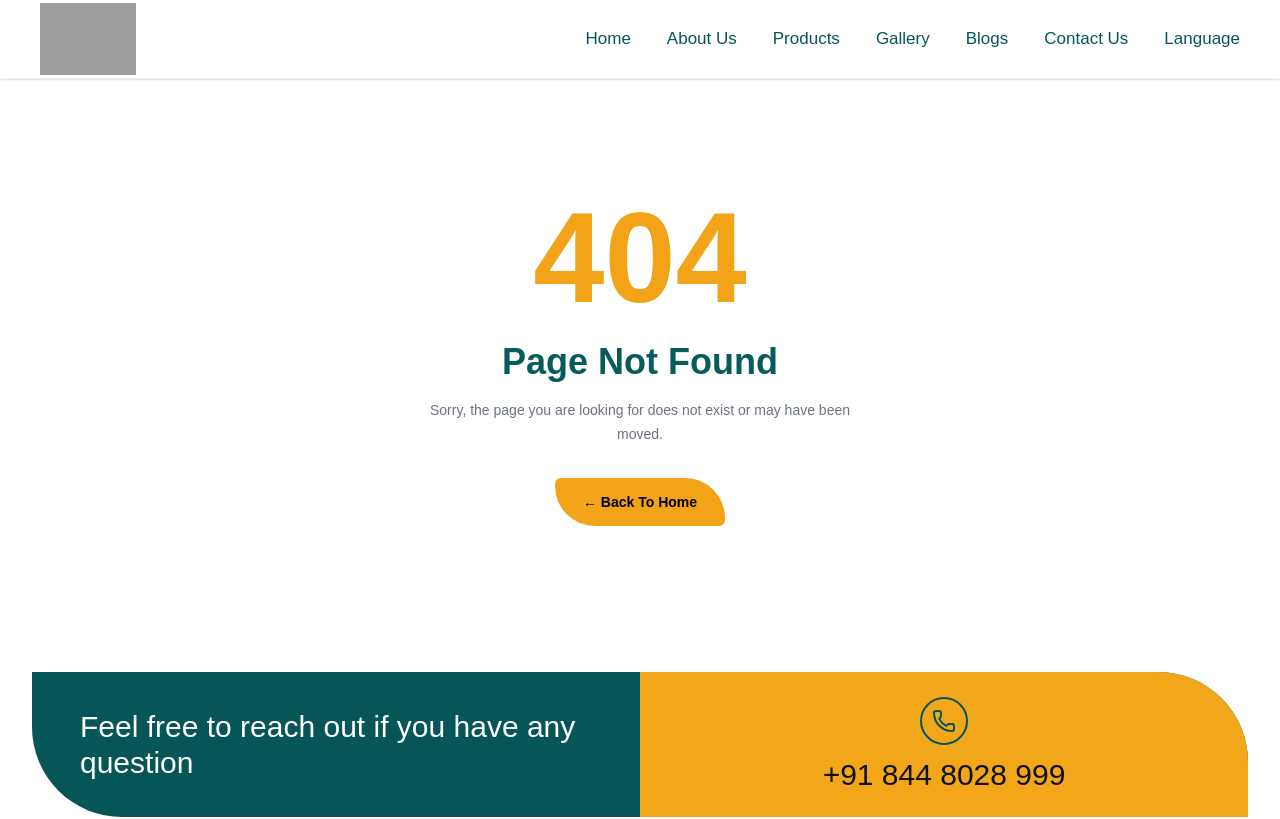
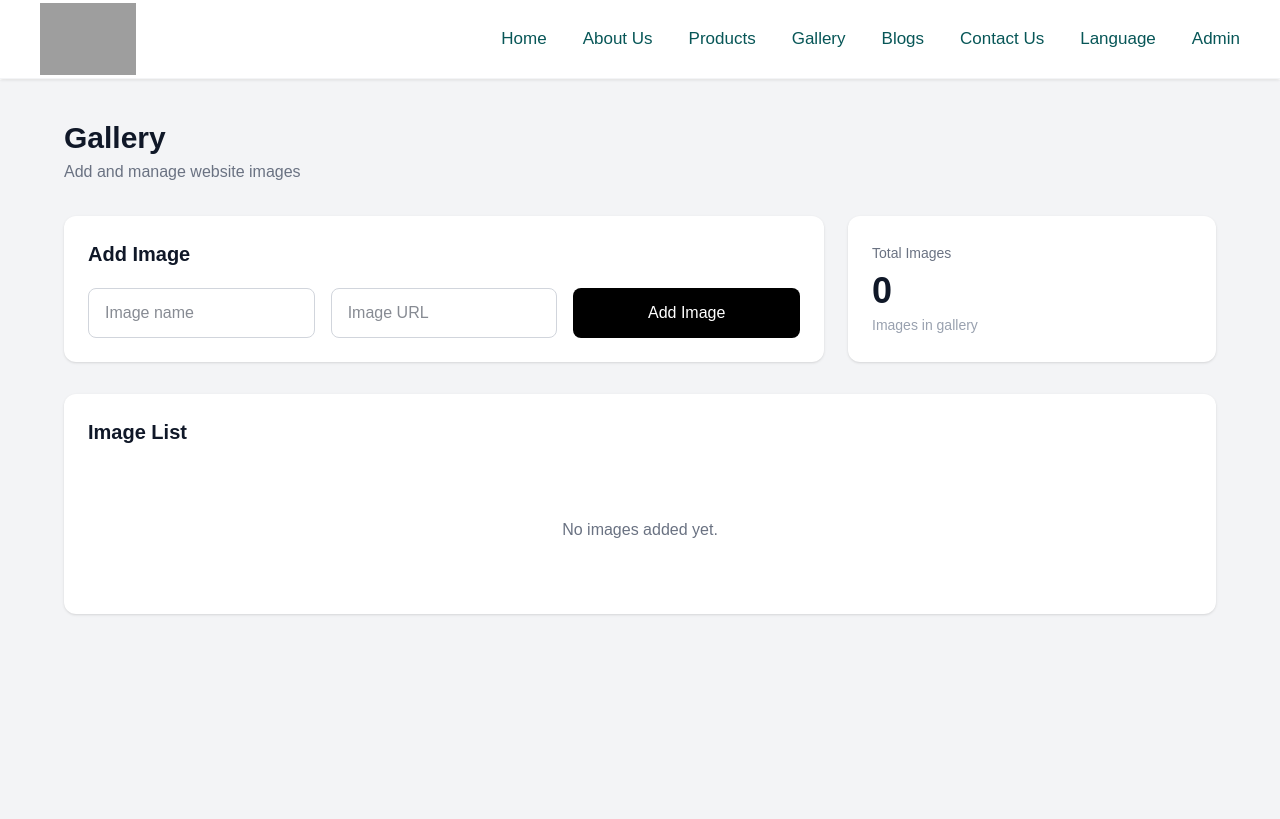
Before and after one commit to Jaysinghgautam/natureharvest, a React (Vite) app: page /admin/dashboard in a window 1280 px wide. Shown: the top 819 px of the page. Built offline with nearby package versions, Linux system fonts and the light colour scheme; grey boxes are pictures that could not be loaded.

Commit message:
added admin pannel

```diff
--- a/src/App.tsx
+++ b/src/App.tsx
@@ -24,6 +24,8 @@ import FAQ from "./pages/FAQ";
 
 import Privacy from "./pages/Privacy";
 import TermAndCondition from "./pages/TermAndCondition";
+import Login from "./pages/Login";
+import DashBord from "./pages/DashBord";
 
 function App() {
   return (
@@ -65,6 +67,11 @@ function App() {
               <Route path="/faq" element={<FAQ />} />
               Term and Conditions
               <Route path="/terms" element={<TermAndCondition />} />
+
+              {/* Admin login */}
+               <Route path="/login" element={<Login />} />
+               {/* admin DashBoard  */}
+               <Route path="/admin/dashboard" element={<DashBord/>} />
             </Routes>
           </main>
 
--- a/src/components/Hero.tsx
+++ b/src/components/Hero.tsx
@@ -88,9 +88,6 @@ const Hero = () => {
 
               <div className="absolute inset-0 bg-gradient-to-tr from-[#003f42]/20 via-transparent to-white/10" />
 
-              <span className="absolute bottom-5 left-5 rounded-full border border-white/30 bg-white/15 px-4 py-2 text-xs font-medium text-white backdrop-blur-md sm:text-sm">
-                🌱 Naturally Sourced
-              </span>
             </div>
           </motion.div>
 
--- a/src/components/Navbar.tsx
+++ b/src/components/Navbar.tsx
@@ -1,4 +1,3 @@
-
 import { useEffect, useState } from "react";
 import { AnimatePresence, motion } from "framer-motion";
 import { Link, NavLink } from "react-router-dom";
@@ -13,14 +12,16 @@ const aboutLinks = [
 const brochureLinks = [
   { name: "Catalogue", path: "/pdfs/Nature Harvest -Catalogue.pdf" },
   { name: "B2B Catalogue", path: "/pdfs/N.H - B2B Catalogue 2no.pdf" },
-  { name: "Power Brand Catalogue", path: "/pdfs/N.H - Power Brand  Catalogue 3no.pdf" },
+  {
+    name: "Power Brand Catalogue",
+    path: "/pdfs/N.H - Power Brand  Catalogue 3no.pdf",
+  },
   {
     name: "Corporate Presentation",
     path: "/pdfs/N.H - Corporate Presentation 4no.pdf",
   },
   { name: "Rice Catalogue", path: "/pdfs/N.H - Rice Catalogue 5no.pdf" },
 ];
-
 
 const navClass = ({ isActive }: { isActive: boolean }) =>
   `text-[17px] font-medium transition-colors duration-200 ${
@@ -155,6 +156,9 @@ function Navbar() {
             <button className="text-[17px] font-medium text-[#075657] transition hover:text-[#f2a619]">
               Language
             </button>
+            <NavLink to="/login" className={navClass}>
+              Admin
+            </NavLink>
           </nav>
 
           {/* Mobile Button */}
--- a/src/components/WhyChoseUs.tsx
+++ b/src/components/WhyChoseUs.tsx
@@ -12,22 +12,22 @@ const trustItems = [
   {
     title: "We Value Transparency and Fairness:",
     description:
-      "We believe in transparent communication, fair business practices, and building long-term relationships with our customers.",
+      "Open communication is the cornerstone of our business. We offer competitive and fair pricing to build trust and cultivate long-term partnerships.",
   },
   {
     title: "We Guarantee Global Quality and Compliance:",
     description:
-      "Our products follow rigorous quality standards and international compliance requirements to ensure reliable global delivery.",
+      "Every product we deliver meets the highest international standards. You can trust us to provide premium quality that adheres to global regulations.",
   },
   {
     title: "We Make Business Easy:",
     description:
-      "From sourcing to documentation and delivery, we simplify the process and provide flexible solutions according to your requirements.",
+      "From efficient documentation to seamless coordination, we simplify the complexities of trade to ensure your experience with us is hassle-free.",
   },
   {
     title: "We Deliver Consistency and Reliability:",
     description:
-      "We maintain consistent quality and dependable supply so that every shipment meets your expectations.",
+      "You can count on us for consistent product quality and on-time deliveries, every single time.",
   },
 ];
 
--- a/src/data/products.ts
+++ b/src/data/products.ts
@@ -23,6 +23,8 @@ export type ProductVariant = {
   rating: number;
   reviews: number;
 };
+
+
 
 export const products: Product[] = [
   {
--- /dev/null
+++ b/src/pages/DashBord.tsx
@@ -0,0 +1,135 @@
+import React, { useState } from "react";
+
+interface GalleryImage {
+  id: string;
+  name: string;
+  url: string;
+}
+
+const Dashboard: React.FC = () => {
+  const [images, setImages] = useState<GalleryImage[]>([]);
+
+  const [name, setName] = useState("");
+  const [url, setUrl] = useState("");
+
+  const handleSubmit = (e: React.FormEvent) => {
+    e.preventDefault();
+
+    if (!name.trim() || !url.trim()) return;
+
+    const newImage: GalleryImage = {
+      id: Date.now().toString(),
+      name: name.trim(),
+      url: url.trim(),
+    };
+
+    setImages((prev) => [...prev, newImage]);
+
+    setName("");
+    setUrl("");
+  };
+
+  const handleDelete = (id: string) => {
+    setImages((prev) => prev.filter((image) => image.id !== id));
+  };
+
+  return (
+    <div className="min-h-screen bg-gray-100 p-6 md:p-10">
+      <div className="max-w-6xl mx-auto">
+        {/* Header */}
+        <div className="mb-8">
+          <h1 className="text-3xl font-bold text-gray-900">Gallery</h1>
+
+          <p className="text-gray-500 mt-1">Add and manage website images</p>
+        </div>
+
+        {/* Add Image */}
+        {/* Add Image + Image Count */}
+        <div className="grid grid-cols-1 md:grid-cols-3 gap-6 mb-8">
+          {/* Add Image */}
+          <div className="md:col-span-2 bg-white rounded-xl p-6 shadow-sm">
+            <h2 className="text-xl font-semibold mb-5">Add Image</h2>
+
+            <form
+              onSubmit={handleSubmit}
+              className="grid grid-cols-1 md:grid-cols-3 gap-4"
+            >
+              <input
+                type="text"
+                placeholder="Image name"
+                value={name}
+                onChange={(e) => setName(e.target.value)}
+                className="border border-gray-300 rounded-lg px-4 py-3 outline-none focus:border-black"
+              />
+
+              <input
+                type="text"
+                placeholder="Image URL"
+                value={url}
+                onChange={(e) => setUrl(e.target.value)}
+                className="border border-gray-300 rounded-lg px-4 py-3 outline-none focus:border-black"
+              />
+
+              <button
+                type="submit"
+                className="bg-black text-white rounded-lg px-5 py-3 font-medium hover:bg-gray-800 transition"
+              >
+                Add Image
+              </button>
+            </form>
+          </div>
+
+          {/* Image Count */}
+          <div className="bg-white rounded-xl p-6 shadow-sm flex flex-col justify-center">
+            <p className="text-gray-500 text-sm">Total Images</p>
+
+            <h2 className="text-4xl font-bold text-gray-900 mt-2">
+              {images.length}
+            </h2>
+
+            <p className="text-gray-400 text-sm mt-1">Images in gallery</p>
+          </div>
+        </div>
+
+        {/* Image List */}
+        <div className="bg-white rounded-xl p-6 shadow-sm">
+          <h2 className="text-xl font-semibold mb-6">Image List</h2>
+
+          {images.length === 0 ? (
+            <div className="text-center py-12 text-gray-500">
+              No images added yet.
+            </div>
+          ) : (
+            <div className="grid grid-cols-1 sm:grid-cols-2 lg:grid-cols-4 gap-5">
+              {images.map((image) => (
+                <div
+                  key={image.id}
+                  className="border border-gray-200 rounded-xl overflow-hidden"
+                >
+                  <img
+                    src={image.url}
+                    alt={image.name}
+                    className="w-full h-48 object-cover"
+                  />
+
+                  <div className="p-4">
+                    <h3 className="font-semibold truncate">{image.name}</h3>
+
+                    <button
+                      onClick={() => handleDelete(image.id)}
+                      className="mt-3 text-sm text-red-500 hover:text-red-700"
+                    >
+                      Delete
+                    </button>
+                  </div>
+                </div>
+              ))}
+            </div>
+          )}
+        </div>
+      </div>
+    </div>
+  );
+};
+
+export default Dashboard;
--- /dev/null
+++ b/src/pages/Login.tsx
@@ -0,0 +1,87 @@
+ import { useState } from "react";
+import { useNavigate } from "react-router-dom";
+
+const AdminLogin = () => {
+  const navigate = useNavigate();
+
+  const [email, setEmail] = useState("");
+  const [password, setPassword] = useState("");
+  const [error, setError] = useState("");
+
+  const handleLogin = (e) => {
+    e.preventDefault();
+
+    // Demo credentials
+    const adminEmail = "admin@gmail.com";
+    const adminPassword = "admin123";
+
+    if (email === adminEmail && password === adminPassword) {
+      localStorage.setItem("adminLoggedIn", "true");
+
+      navigate("/admin/dashboard");
+    } else {
+      setError("Invalid email or password");
+    }
+  };
+
+  return (
+    <div className="min-h-screen flex items-center justify-center bg-gray-100 px-4">
+      <div className="w-full max-w-md bg-white rounded-2xl shadow-lg p-8">
+        <h1 className="text-3xl font-bold text-center mb-2">
+          Admin Login
+        </h1>
+
+        <p className="text-gray-500 text-center mb-8">
+          Login to access admin dashboard
+        </p>
+
+        <form onSubmit={handleLogin} className="space-y-5">
+          <div>
+            <label className="block mb-2 font-medium">
+              Email
+            </label>
+
+            <input
+              type="email"
+              placeholder="admin@gmail.com"
+              value={email}
+              onChange={(e) => setEmail(e.target.value)}
+              className="w-full border border-gray-300 rounded-lg px-4 py-3 outline-none focus:border-black"
+              required
+            />
+          </div>
+
+          <div>
+            <label className="block mb-2 font-medium">
+              Password
+            </label>
+
+            <input
+              type="password"
+              placeholder="Enter password"
+              value={password}
+              onChange={(e) => setPassword(e.target.value)}
+              className="w-full border border-gray-300 rounded-lg px-4 py-3 outline-none focus:border-black"
+              required
+            />
+          </div>
+
+          {error && (
+            <p className="text-red-500 text-sm">
+              {error}
+            </p>
+          )}
+
+          <button
+            type="submit"
+            className="w-full bg-black text-white py-3 rounded-lg font-semibold hover:bg-gray-800 transition"
+          >
+            Login
+          </button>
+        </form>
+      </div>
+    </div>
+  );
+};
+
+export default AdminLogin;
```
